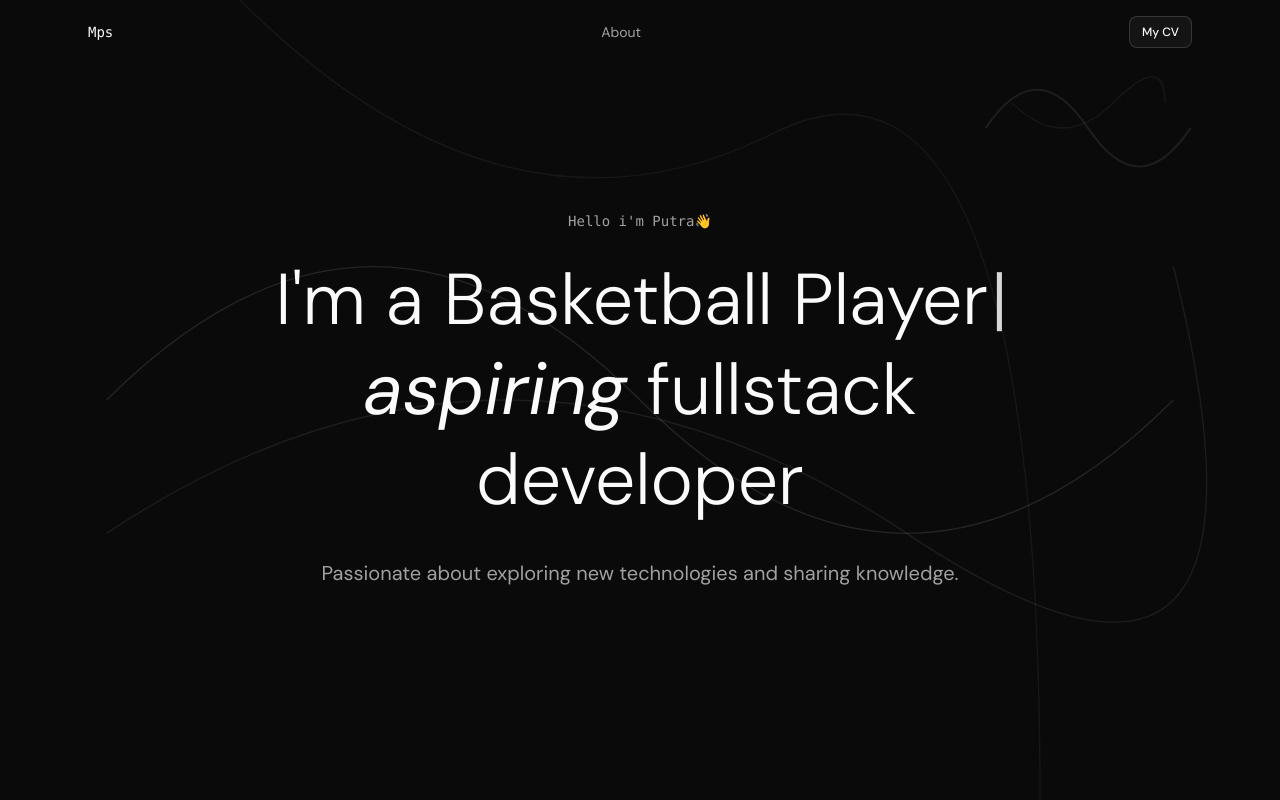
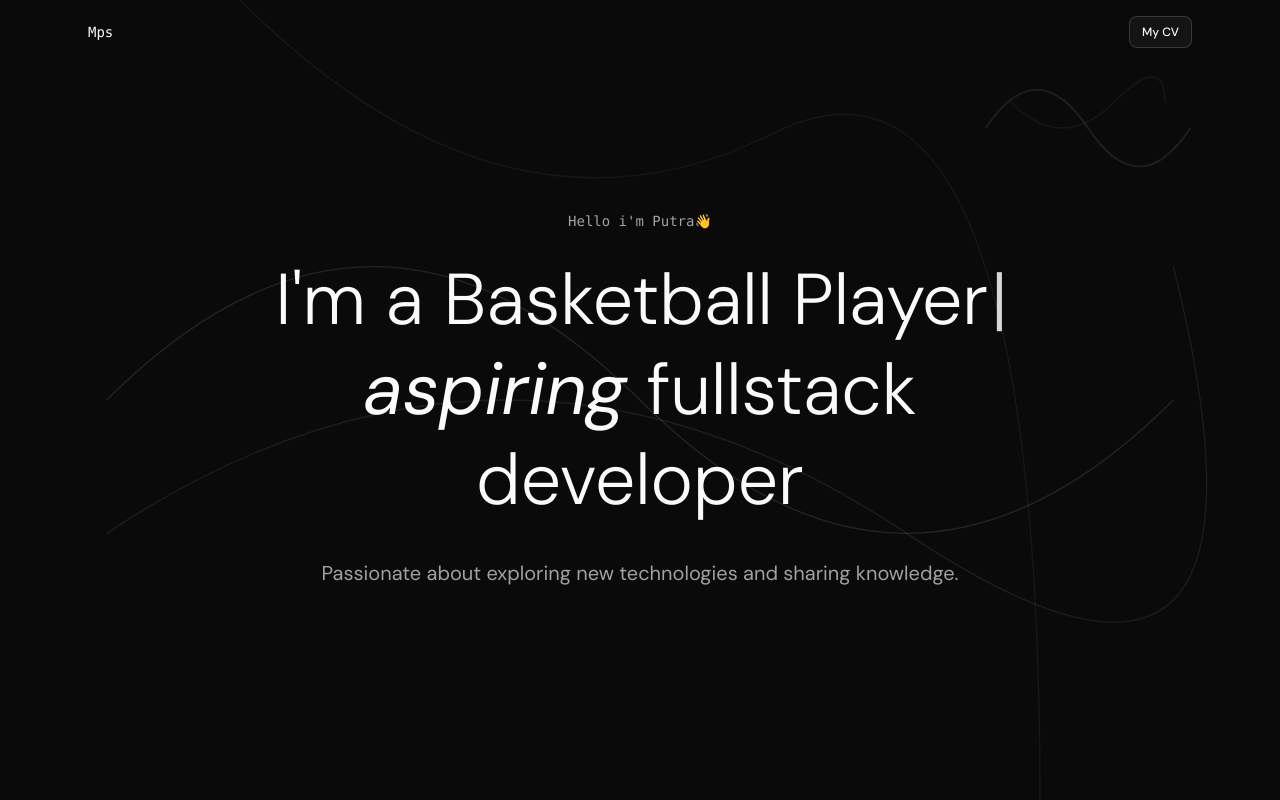
Before and after one commit to mpsalunggg/webku, a React (Vite) app: page / in a window 1280 px wide. Shown: the top 800 px of the page. Built offline with nearby package versions, Linux system fonts and the light colour scheme; no server answers.

Commit message:
chore: hide about page temporary

```diff
--- a/src/components/common/Navbar.tsx
+++ b/src/components/common/Navbar.tsx
@@ -32,7 +32,7 @@ const Navbar = () => {
             Mps
           </Link>
 
-          <div className="hidden md:flex items-center gap-8">
+          {/* <div className="hidden md:flex items-center gap-8">
             <Link
               to="/about"
               className={`text-sm transition-colors ${
@@ -43,7 +43,7 @@ const Navbar = () => {
             >
               About
             </Link>
-          </div>
+          </div> */}
 
           <div className="flex items-center gap-3">
             <Button variant="outline" size="sm" asChild className="text-xs">
```
